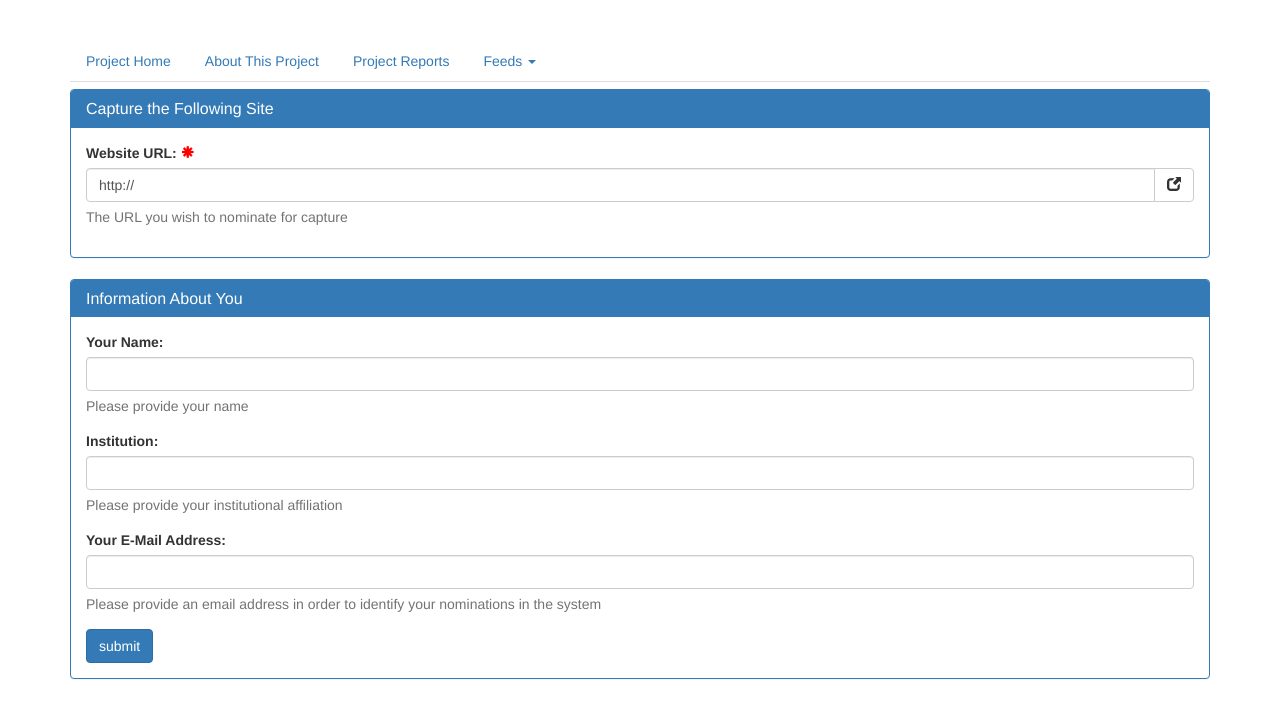
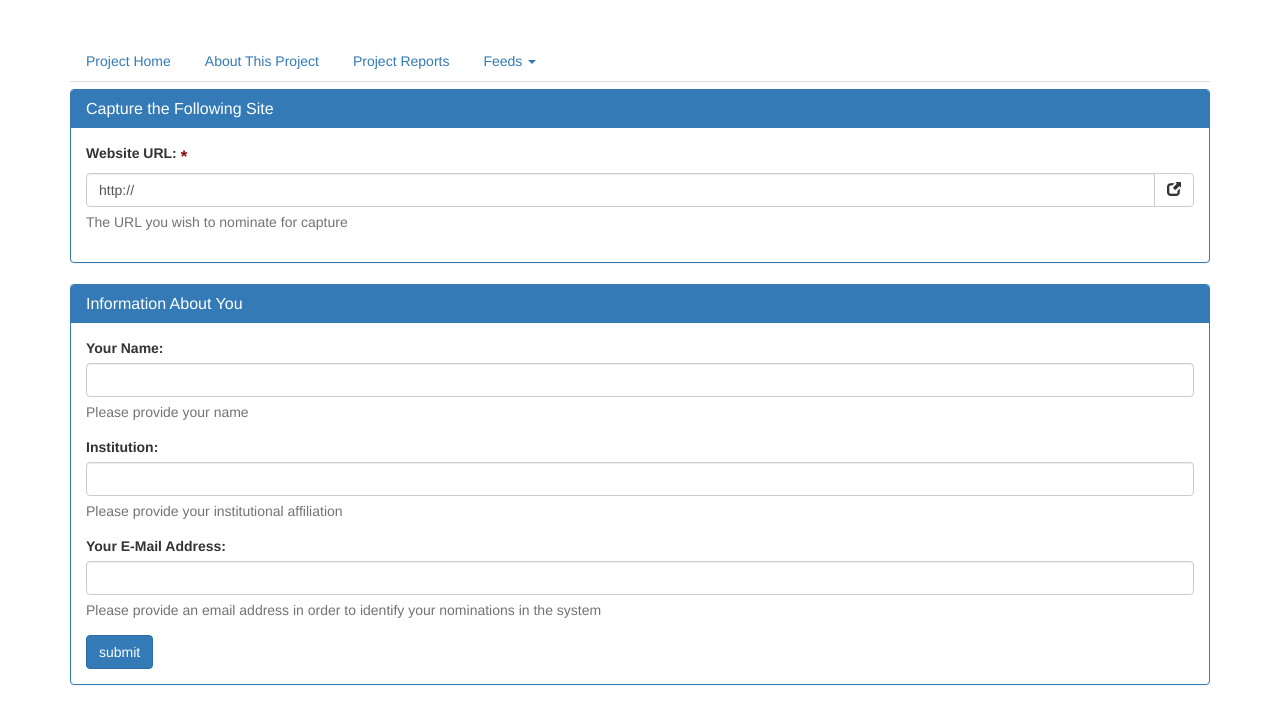
Before and after one commit to unt-libraries/django-nomination, a Django app: template nomination/templates/nomination/url_add.html in a window 1280 px wide. Shown: the part 52-776 px from the top of the page. Run offline with Django 3.2, Linux system fonts and the light colour scheme; the template is opened without the code that fills it: values that come from a table or form of the project are taken from there, others are empty; some libraries are stand-ins or nearby versions.

Commit message:
Fix forms' alerts, required field indicators, and scope list.

```diff
--- a/nomination/static/nomination/styles/local.css
+++ b/nomination/static/nomination/styles/local.css
@@ -23,10 +23,18 @@
     margin-bottom: 1.5em
 }
 
-.glyphicon-asterisk {
-    color: red;
+.required-field {
+    color: darkred;
+    font-weight: bold;
+    font-size: 1.2em;
+    vertical-align: sub;
 }
 
 #nomination_message_alert {
     margin-top: 1.5em;
 }
+
+#id_scope {
+    list-style: none;
+    padding: 0;
+}
--- a/nomination/templates/nomination/url_add.html
+++ b/nomination/templates/nomination/url_add.html
@@ -23,9 +23,8 @@
 
         {% if not project.nomination_message %}
             {% if form_errors %}
-                <div class="alert alert-danger" role="alert">Please resolve the errors indicated below.</div>
                 <div class="alert alert-danger" role="alert">
-                    <span class="glyphicon glyphicon-asterisk"></span> indicates required fields.
+                    Please resolve the errors indicated below (<span class="required-field">*</span> indicates required fields).
                 </div>
             {% endif %}
             {% if summary_list %}
@@ -50,7 +49,7 @@
                                 <div class="alert alert-danger" role="alert">{{ form_errors.url_value|striptags }}</div>
                             {% endif %}
                             <div id="invalidUrlError" class="alert alert-danger hidden" role="alert">Cannot navigate to an invalid URL.</div>
-                            <label for="title-value">Website URL: <span class="glyphicon glyphicon-asterisk"></span></label>
+                            <label for="title-value">Website URL: <span class="required-field">*</span></label>
                             <div class="input-group">
                                 {{ form.url_value|add_class:"form-control" }}
                                 <span class="input-group-btn">
@@ -78,7 +77,7 @@
                                     {% ifequal met.required 0 %}
                                         <label for="{{ met.metadata.name }}">{{ met.description }}:</label>
                                     {% else %}
-                                        <label for="{{ met.metadata.name }}">{{ met.description }}: <span class="glyphicon glyphicon-asterisk"></span></label>
+                                        <label for="{{ met.metadata.name }}">{{ met.description }}: <span class="required-field">*</span></label>
                                     {% endifequal %}
                                     {% if met.form_type == "text" %}
                                         <input class="form-control" type="text" name="{{ met.metadata.name }}" id="{{ met.metadata.name }}">
@@ -164,7 +163,7 @@
                             {% endif %}
                             <label for="your-name-value">Your Name:</label>
                             {% if project.registration_required %}
-                                <span class="glyphicon glyphicon-asterisk"></span>
+                                <span class="required-field">*</span>
                             {% endif %}
                             {{ form.nominator_name|add_class:"form-control" }}
                             <p class="help-block">Please provide your name</p>
@@ -175,7 +174,7 @@
                             {% endif %}
                             <label for="institution-value">Institution:</label>
                             {% if project.registration_required %}
-                                <span class="glyphicon glyphicon-asterisk"></span>
+                                <span class="required-field">*</span>
                             {% endif %}
                             {{ form.nominator_institution|add_class:"form-control" }}
                             <p class="help-block">Please provide your institutional affiliation</p>
@@ -186,7 +185,7 @@
                             {% endif %}
                             <label for="email-value">Your E-Mail Address:</label>
                             {% if project.registration_required %}
-                                <span class="glyphicon glyphicon-asterisk"></span>
+                                <span class="required-field">*</span>
                             {% endif %}
                             {{ form.nominator_email|add_class:"form-control" }}
                             <p class="help-block">Please provide an email address in order to identify your nominations in the system</p>
```
Also changed, not shown: nomination/templates/nomination/url_listing.html (+4 -6 lines).
